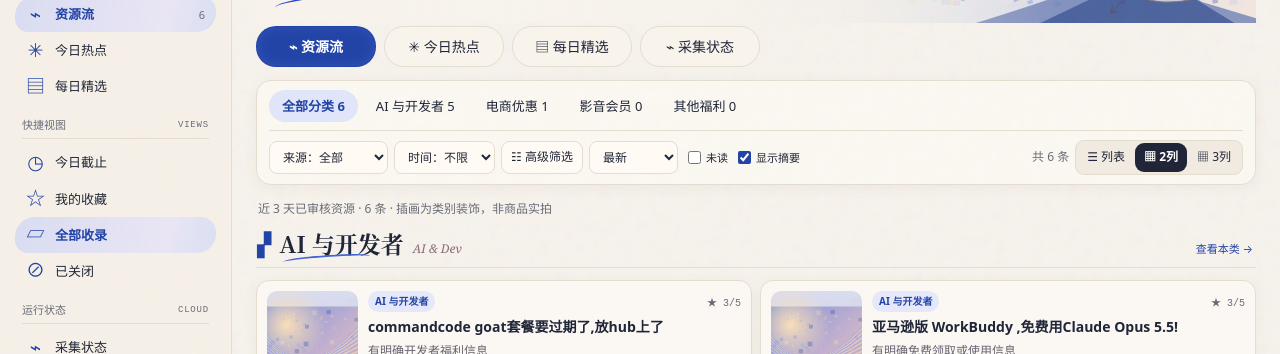
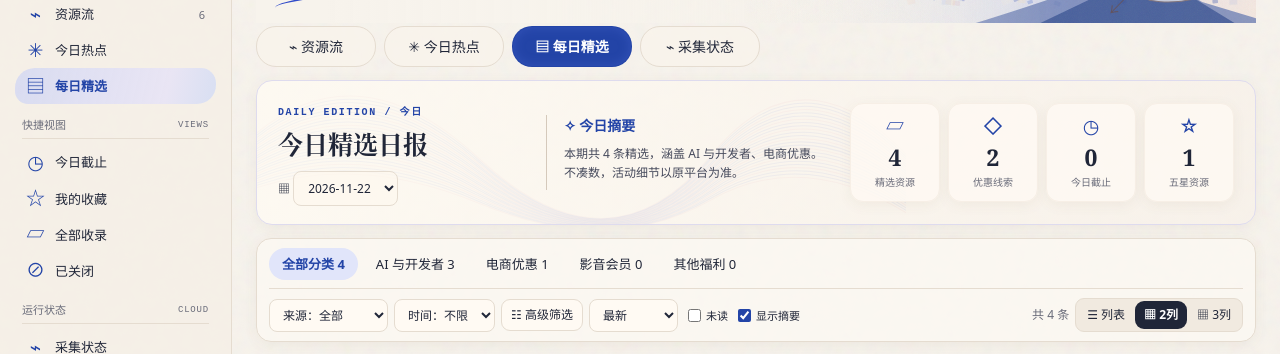
Before and after one commit to HardZionL/freebie-radar-pages, a plain HTML site: page site/index.html in a window 1280 px wide. Shown: the part 183-537 px from the top of the page. Drawn offline with Linux system fonts and the light colour scheme.

Commit message:
fix: open daily digest by default

```diff
--- a/site/app.js
+++ b/site/app.js
@@ -7,7 +7,7 @@ function loadLocal(key,fallback){try{return JSON.parse(localStorage.getItem('rad
 function store(key,value){try{localStorage.setItem('radar.editorial.'+key,JSON.stringify(value))}catch{}}
 const setLocal=key=>{const v=loadLocal(key,[]);return new Set(Array.isArray(v)?v:[])};
 const fav=setLocal('favorites'),read=setLocal('read'),closed=setLocal('closed');
-let data={items:[],daily:[],sources:[],review:{}},mode='all',bucket='',view=loadLocal('view','two'),visible=[];
+let data={items:[],daily:[],sources:[],review:{}},mode='daily',bucket='',view=loadLocal('view','two'),visible=[];
 if(!['list','two','three'].includes(view))view='two';
 function el(tag,text,cls){const e=document.createElement(tag);if(text!=null)e.textContent=String(text);if(cls)e.className=cls;return e}
 function button(text,action,pressed){const b=el('button',text);b.type='button';if(pressed!==undefined)b.setAttribute('aria-pressed',String(pressed));b.addEventListener('click',action);return b}
--- a/site/index.html
+++ b/site/index.html
@@ -2,14 +2,14 @@
 <html lang="zh-CN"><head><meta charset="utf-8"><meta name="viewport" content="width=device-width,initial-scale=1"><meta name="referrer" content="no-referrer"><meta http-equiv="Content-Security-Policy" content="default-src 'none'; script-src 'self'; style-src 'self'; img-src 'self'; connect-src 'self'; base-uri 'none'; form-action 'none'; object-src 'none'"><title>资源雷达 · 每日精选</title><link rel="stylesheet" href="style.css"></head>
 <body><div class="shell"><aside class="sidebar" id="sidebar"><div class="brand"><span class="pixel-logo" aria-hidden="true">▞</span><div><strong>资源雷达</strong><small>RESOURCE RADAR</small></div></div>
 <label class="side-search"><span aria-hidden="true">⌕</span><input id="query" type="search" placeholder="搜索资源、优惠、活动…" aria-label="搜索资源"><kbd>/</kbd></label>
-<nav id="nav" aria-label="主导航"><div class="section-label">发现 <span>DISCOVER</span></div><button data-mode="all" aria-pressed="true"><i>⌁</i> 资源流 <b id="nav-count">—</b></button><button data-mode="hot" aria-pressed="false"><i>✳</i> 今日热点</button><button data-mode="daily" aria-pressed="false"><i>▤</i> 每日精选</button>
-<div class="section-label">快捷视图 <span>VIEWS</span></div><button data-mode="deadline" aria-pressed="false"><i>◷</i> 今日截止</button><button data-mode="favorites" aria-pressed="false"><i>☆</i> 我的收藏</button><button data-mode="all" aria-pressed="true"><i>▱</i> 全部收录</button><button data-mode="hidden" aria-pressed="false"><i>⊘</i> 已关闭</button>
+<nav id="nav" aria-label="主导航"><div class="section-label">发现 <span>DISCOVER</span></div><button data-mode="all" aria-pressed="false"><i>⌁</i> 资源流 <b id="nav-count">—</b></button><button data-mode="hot" aria-pressed="false"><i>✳</i> 今日热点</button><button data-mode="daily" aria-pressed="true"><i>▤</i> 每日精选</button>
+<div class="section-label">快捷视图 <span>VIEWS</span></div><button data-mode="deadline" aria-pressed="false"><i>◷</i> 今日截止</button><button data-mode="favorites" aria-pressed="false"><i>☆</i> 我的收藏</button><button data-mode="all" aria-pressed="false"><i>▱</i> 全部收录</button><button data-mode="hidden" aria-pressed="false"><i>⊘</i> 已关闭</button>
 <div class="section-label">运行状态 <span>CLOUD</span></div><button data-mode="health" aria-pressed="false"><i>⌁</i> 采集状态</button><a class="config-link" href="https://github.com/HardZionL/freebie-radar-pages" target="_blank" rel="noopener noreferrer"><i>↗</i> GitHub 配置</a></nav>
 <div class="section-label">数据源 <span>SOURCES</span></div><div id="source-list" class="source-list"></div>
 <div class="side-art" aria-hidden="true"><div class="polaroid"></div><span>Resource<br>Radar.</span><small>⌁ DISCOVER THE SIGNAL</small></div><div class="side-footer">云端只读 · 本地偏好<br>不推送 · 不追踪</div></aside>
-<main class="main"><div class="topline"><button id="menu" class="mobile-menu" type="button" aria-expanded="false" aria-controls="sidebar">☰ 菜单</button><span>公开内容 <span class="muted">›</span> <b id="crumb">资源流</b></span><div class="top-actions"><span id="update">等待云端更新</span><button id="export" type="button">↧ 导出</button></div></div>
-<header class="hero"><div class="hero-copy"><div class="eyebrow">R E S O U R C E  /  R A D A R</div><div class="hero-title"><h1 id="heading">资源雷达<span>.</span></h1><div class="edition">RESOURCE RADAR /<br>CLOUD EDITION</div></div><p id="subtitle">寻找真正有价值的资源，让信息有序浮现。</p><span class="scribble" aria-hidden="true"></span></div><div class="hero-note" aria-hidden="true">发现好资源，<br>不再错过！ <span>↙</span></div></header>
-<div class="primary" id="primary" role="group" aria-label="页面切换"><button data-mode="all" aria-pressed="true">⌁ 资源流</button><button data-mode="hot" aria-pressed="false">✳ 今日热点</button><button data-mode="daily" aria-pressed="false">▤ 每日精选</button><button data-mode="health" aria-pressed="false">⌁ 采集状态</button></div>
+<main class="main"><div class="topline"><button id="menu" class="mobile-menu" type="button" aria-expanded="false" aria-controls="sidebar">☰ 菜单</button><span>公开内容 <span class="muted">›</span> <b id="crumb">每日精选</b></span><div class="top-actions"><span id="update">等待云端更新</span><button id="export" type="button">↧ 导出</button></div></div>
+<header class="hero"><div class="hero-copy"><div class="eyebrow">R E S O U R C E  /  R A D A R</div><div class="hero-title"><h1 id="heading">每日精选<span>.</span></h1><div class="edition">RESOURCE RADAR /<br>CLOUD EDITION</div></div><p id="subtitle">每日甄选公开福利 · 把值得关注的好东西一次看完</p><span class="scribble" aria-hidden="true"></span></div><div class="hero-note" aria-hidden="true">发现好资源，<br>不再错过！ <span>↙</span></div></header>
+<div class="primary" id="primary" role="group" aria-label="页面切换"><button data-mode="all" aria-pressed="false">⌁ 资源流</button><button data-mode="hot" aria-pressed="false">✳ 今日热点</button><button data-mode="daily" aria-pressed="true">▤ 每日精选</button><button data-mode="health" aria-pressed="false">⌁ 采集状态</button></div>
 <section id="overview" class="overview" hidden><div class="overview-title"><span class="eyebrow">DAILY EDITION / 今日</span><h2>今日精选日报</h2><label class="date-label">▦ <select id="date" aria-label="日报日期"></select></label></div><div class="overview-copy"><b>✧ 今日摘要</b><p id="summary">等待数据</p></div><div class="metrics"><div><span>▱</span><strong id="total">0</strong><small>精选资源</small></div><div><span>◇</span><strong id="deals">0</strong><small>优惠线索</small></div><div><span>◷</span><strong id="due">0</strong><small>今日截止</small></div><div><span>☆</span><strong id="high">0</strong><small>五星资源</small></div></div></section>
 <section class="filter-panel" id="controls" aria-label="筛选资源"><div id="channels" class="channels" role="group" aria-label="资源频道"></div><div class="filter-row"><label class="sr-only" for="source">来源</label><select id="source"><option value="">来源：全部</option></select><label class="sr-only" for="period">时间范围</label><select id="period"><option value="">时间：不限</option><option value="24">近 24 小时</option><option value="72">近 3 天</option></select><button id="advanced" type="button" aria-expanded="false" aria-controls="advanced-panel">☷ 高级筛选</button><label class="sr-only" for="sort">排序</label><select id="sort"><option value="latest">最新</option><option value="quality">评分优先</option><option value="expiry">截止优先</option></select><label class="check"><input id="unread" type="checkbox">未读</label><label class="check"><input id="show-summary" type="checkbox" checked>显示摘要</label><span id="count" class="count">共 0 条</span><div class="views" id="views" role="group" aria-label="展示方式"><button data-view="list" aria-pressed="true">☰ 列表</button><button data-view="two" aria-pressed="false">▦ 2列</button><button data-view="three" aria-pressed="false">▦ 3列</button></div></div>
 <div id="advanced-panel" class="advanced" hidden><label>AI 评分 <select id="quality"><option value="0">不限</option><option value="4">4 星及以上</option><option value="5">仅 5 星</option></select></label><label>价格信息 <select id="price"><option value="">不限</option><option value="free">来源标记为 0</option><option value="paid">有正数价格</option><option value="unknown">未注明</option></select></label><label>有效期限 <select id="expiry"><option value="">不限</option><option value="known">已知截止</option><option value="unknown">未知截止</option></select></label><button id="reset" type="button">清空筛选</button></div></section>
```
